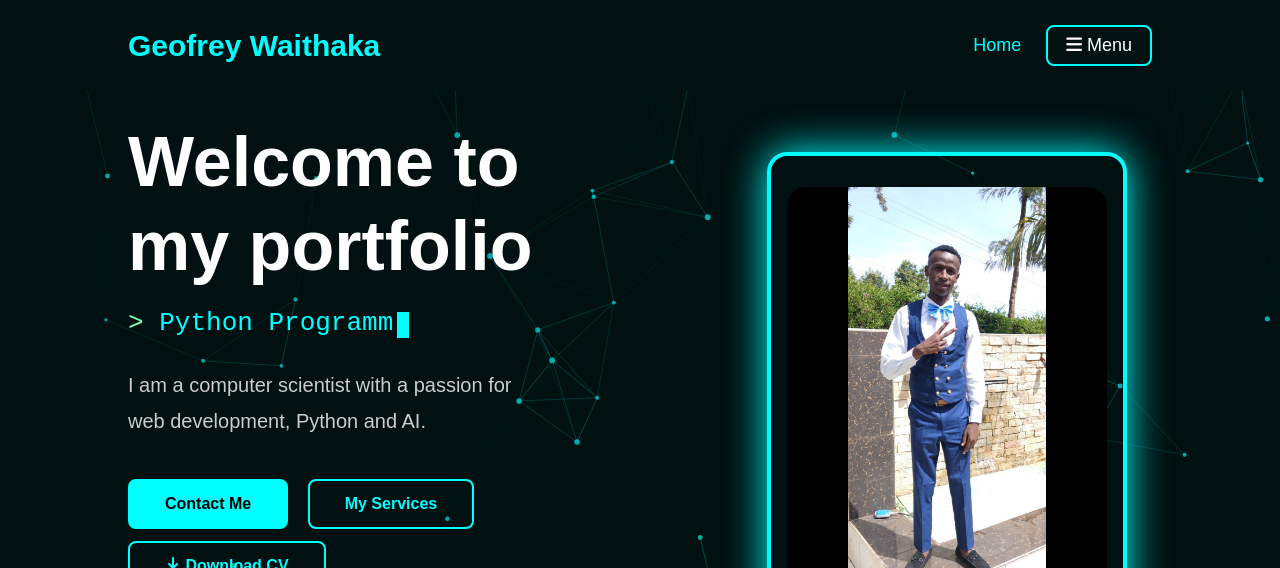
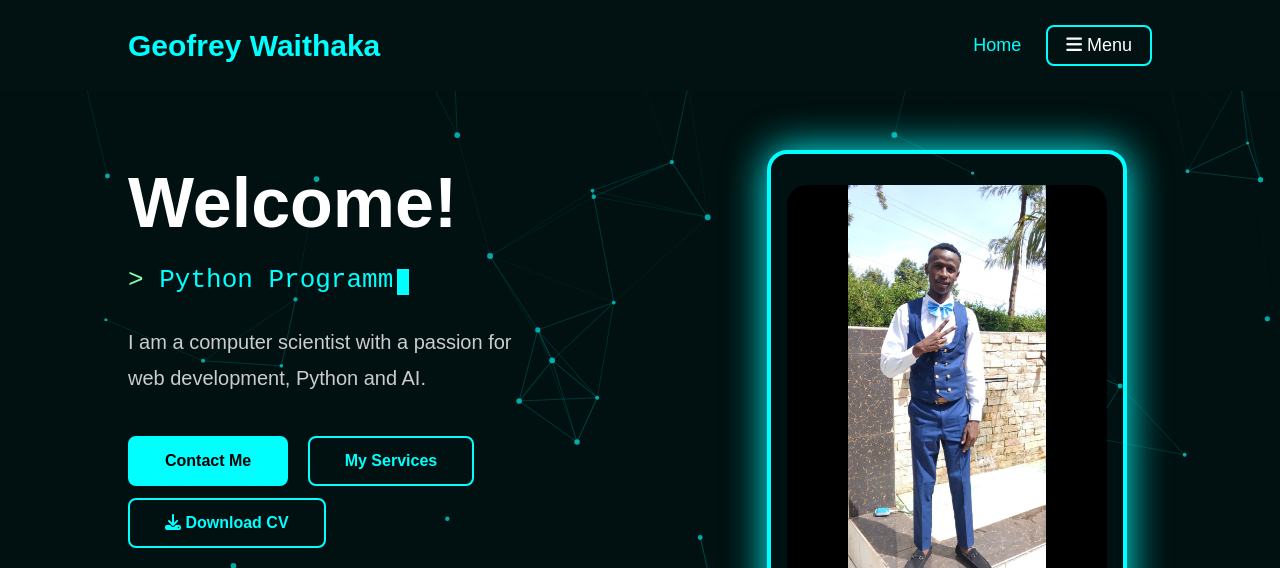
Before and after one commit to jeffmkuu/JEFF, a plain HTML site: page index.html in a window 1280 px wide. Shown: the top 568 px of the page. Drawn offline with Linux system fonts and the light colour scheme.

Commit message:
Update welcome message and typing line description

```diff
--- a/index.html
+++ b/index.html
@@ -50,11 +50,11 @@
         <div class="hero-text">
 
             <h1>
-                Welcome to <br>
-                my portfolio
+                Welcome!<br>
+
             </h1>
 
-            <div class="typing-line" aria-label="Web Developer, Python Programmer, AI Enthusiast">
+            <div class="typing-line" aria-label="system Developer, Python Programmer, AI Enthusiast">
                 <span class="prompt">&gt;</span> <span id="typed"></span><span class="caret"></span>
             </div>
 
```
